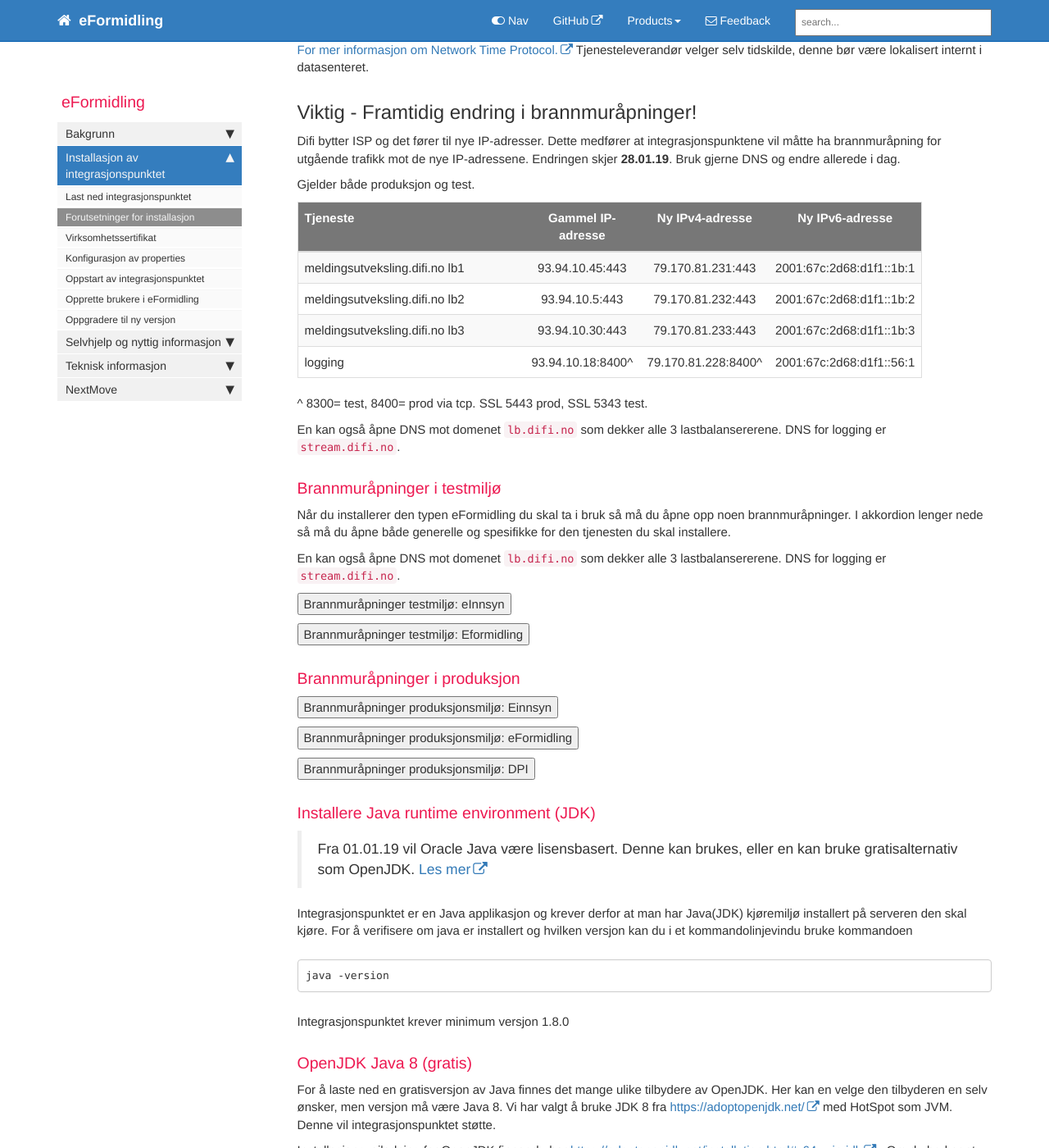
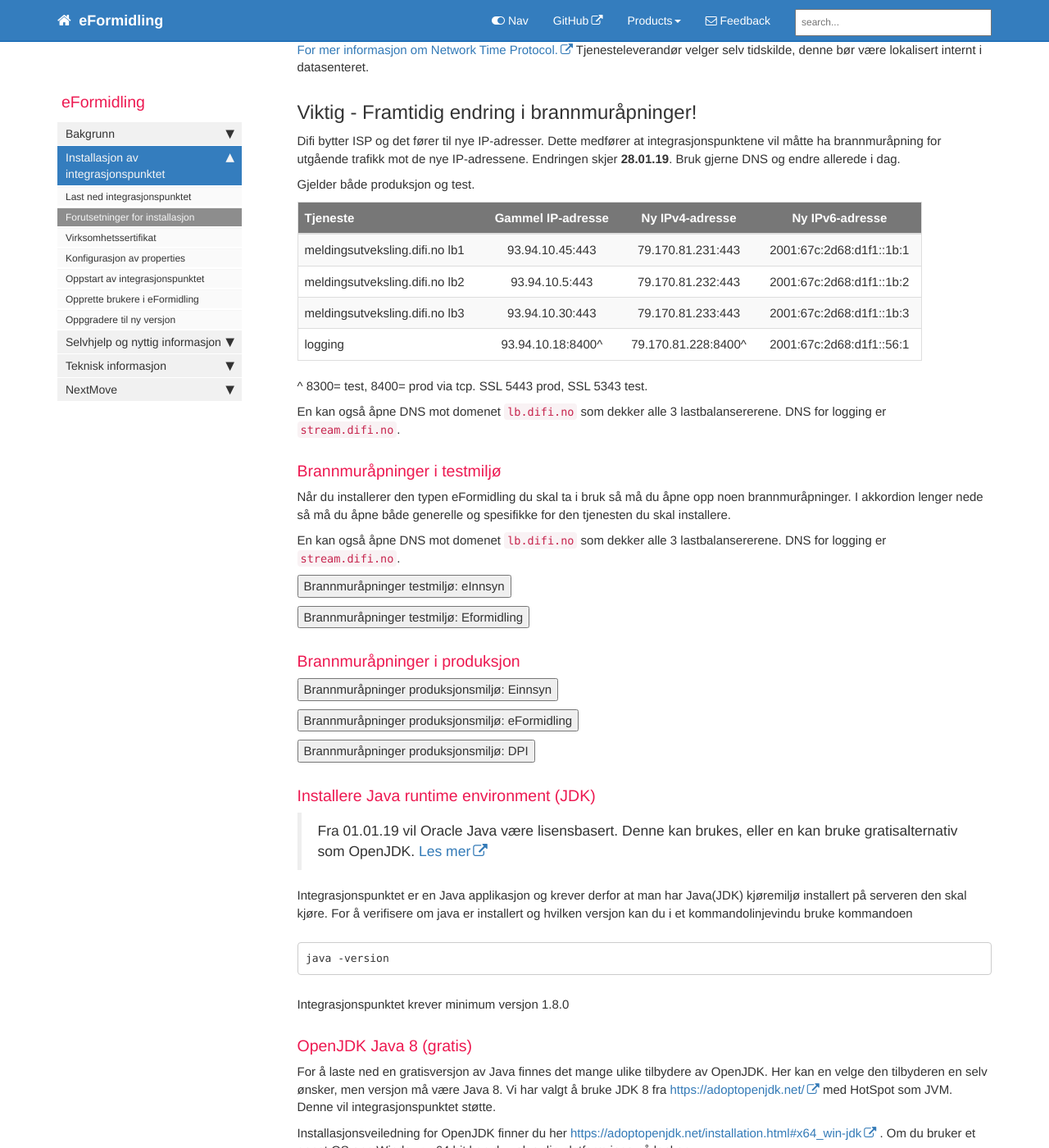
Before and after one commit to difi/eformidling, a Jekyll site: the page built from pages/Installasjon/prereq.md, in a window 1280 px wide and 1400 px high, scrolled down 992 px. Shown: the whole window at 82% size. Built offline with Jekyll 4.4.1, drawn with Linux system fonts in a browser that asks for light colours; nearby versions of some CDN libraries; comment, search, counter and statistics services are not loaded.

Commit message:
Update staging_generell.html

```diff
--- a/_includes/custom/firewall_staging/staging_generell.html
+++ b/_includes/custom/firewall_staging/staging_generell.html
@@ -2,9 +2,6 @@
 <style>
 table {
 	width:100%
-	}
-th {
-   width:80%;
 	}
 </style>
 <table>
```
